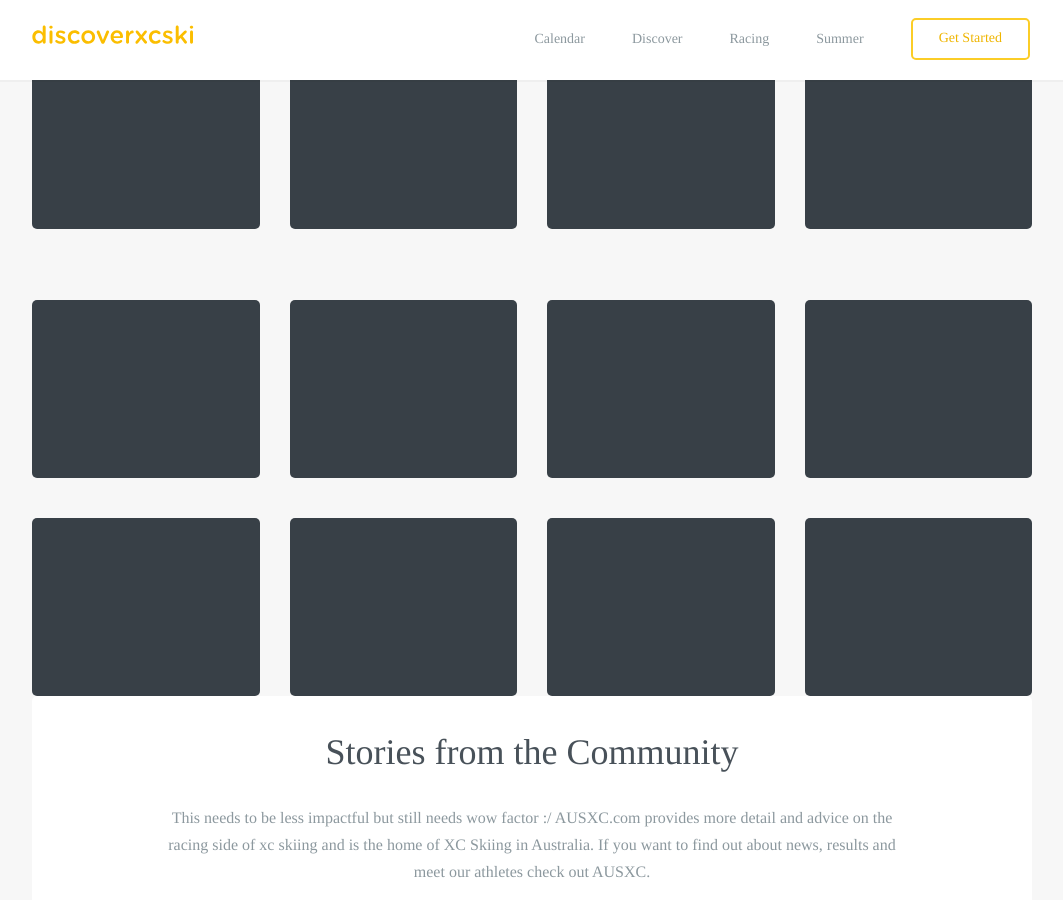
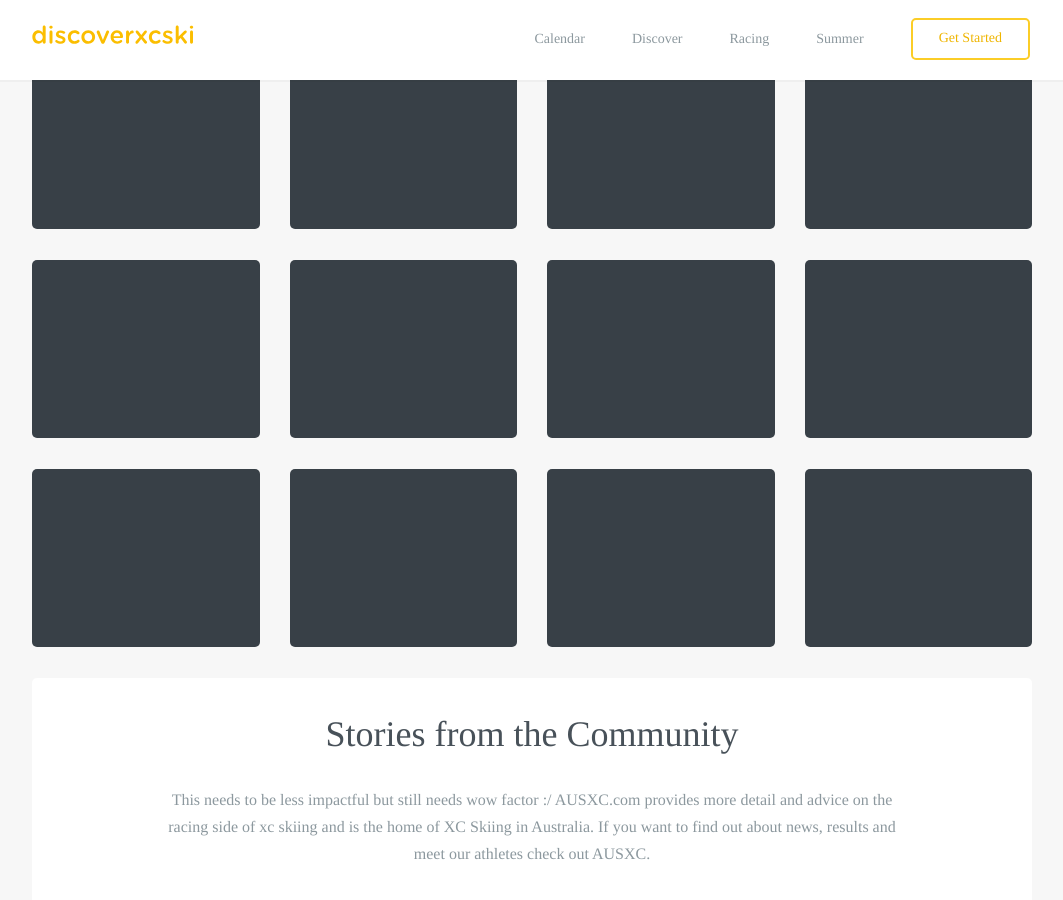
Before and after one commit to robcatto/robcatto.github.io, a Jekyll site: the page index.html, which Jekyll copies as it is, in a window 1280 px wide and 900 px high, scrolled down 1766 px. Shown: the whole window, without its empty margins (108-1171 px from the left). Built offline with Jekyll 4.4.1, drawn with Linux system fonts in a browser that asks for light colours; some web fonts are replaced; Markdown is read by kramdown in place of the engine named in the settings.

Commit message:
Update index.html

```diff
--- a/index.html
+++ b/index.html
@@ -429,49 +429,49 @@
                                                 </div>
                         </div>
                         <div class="column four">
-                                                <div class="callout-card">
+                                                <div class="callout-card nav-card">
 
 
                                                 </div>
                         </div>
                         <div class="column four">
-                                                <div class="callout-card">
+                                                <div class="callout-card nav-card">
 
 
                                                 </div>
                         </div>
                         <div class="column four">
-                                                <div class="callout-card">
+                                                <div class="callout-card nav-card">
 
 
                                                 </div>
                         </div>
                         <div class="column four">
-                                                <div class="callout-card">
+                                                <div class="callout-card nav-card">
 
 
                                                 </div>
                         </div>
                         <div class="column four">
-                                                <div class="callout-card">
+                                                <div class="callout-card nav-card">
 
 
                                                 </div>
                         </div>
                         <div class="column four">
-                                                <div class="callout-card">
+                                                <div class="callout-card nav-card">
 
 
                                                 </div>
                         </div>
                         <div class="column four">
-                                                <div class="callout-card">
+                                                <div class="callout-card nav-card">
 
 
                                                 </div>
                         </div>
                         <div class="column four">
-                                                <div class="callout-card">
+                                                <div class="callout-card nav-card">
 
 
                                                 </div>
```
